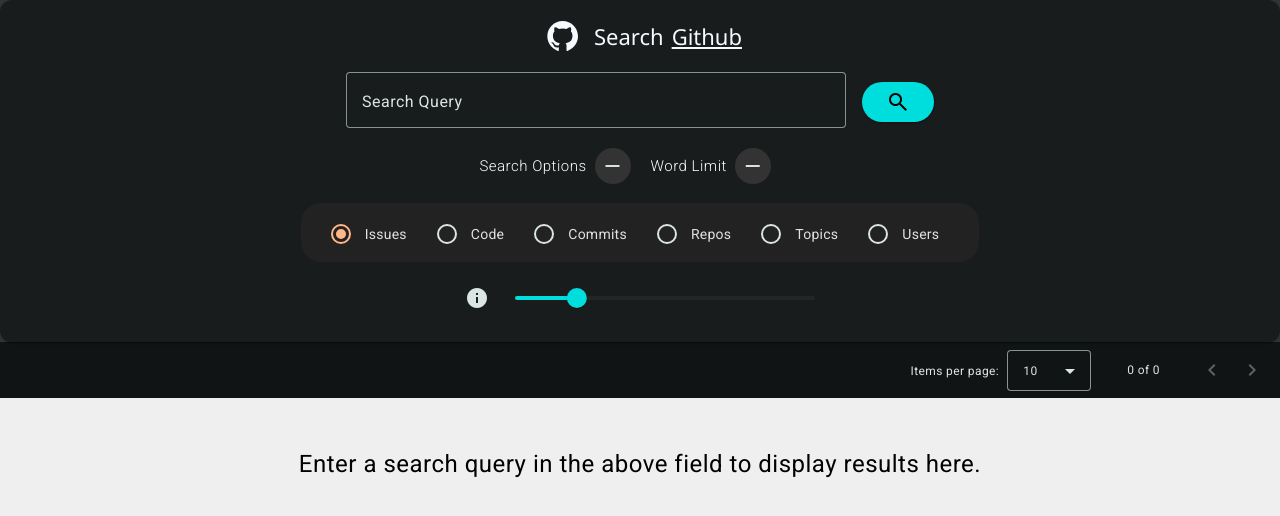
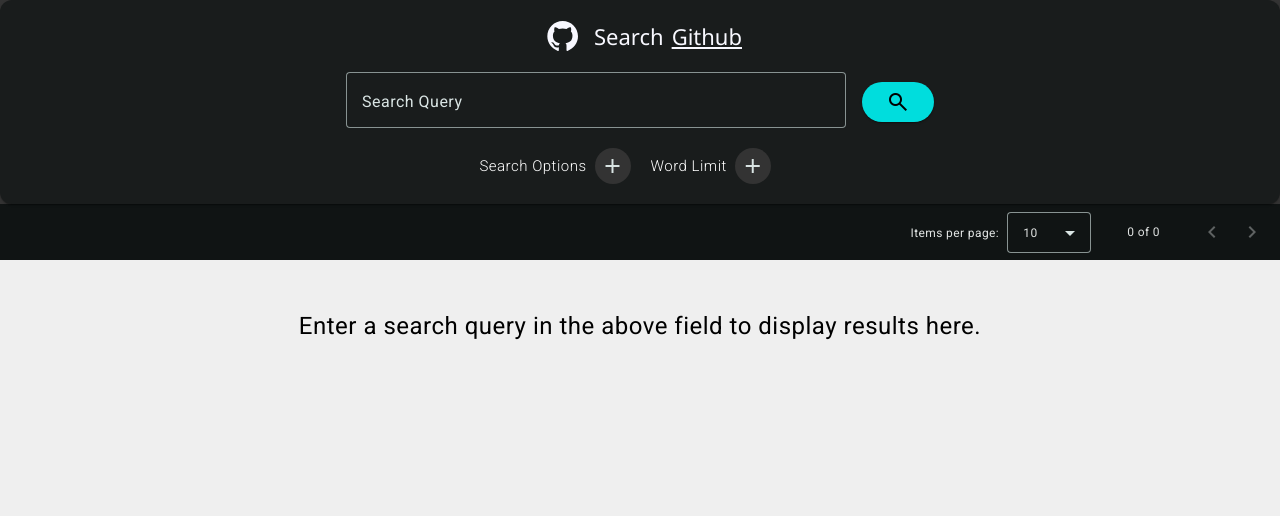
Before and after one commit to suchm/github-search, an Angular app: page / in a window 1280 px wide. Shown: the top 516 px of the page. Built offline with nearby package versions, Linux system fonts and the light colour scheme.

Commit message:
fixed error showing on page load

```diff
--- a/src/app/search/search.component.ts
+++ b/src/app/search/search.component.ts
@@ -70,11 +70,12 @@
   sliderValue: number = 200;
 
   // Toggle Flags
-  isRadioGroupExpanded: boolean = true;
-  isSliderExpanded: boolean = true;
+  isRadioGroupExpanded: boolean = false;
+  isSliderExpanded: boolean = false;
 
   // Error Flag
   showError: boolean = false;
+  allowError: boolean = false;
 
   // Emit search results to parent component
   @Output() searchResult = new EventEmitter<{
@@ -129,11 +130,14 @@
       });
 
     } else {
-      this.showError = true;
+      if ( this.allowError ) {
+        this.showError = true;
 
-      setTimeout(() => {
-        this.showError = false;
-      }, 3000);
+        setTimeout(() => {
+          this.showError = false;
+        }, 3000);
+      }
+      this.allowError = true;
     }
   }
 
```
